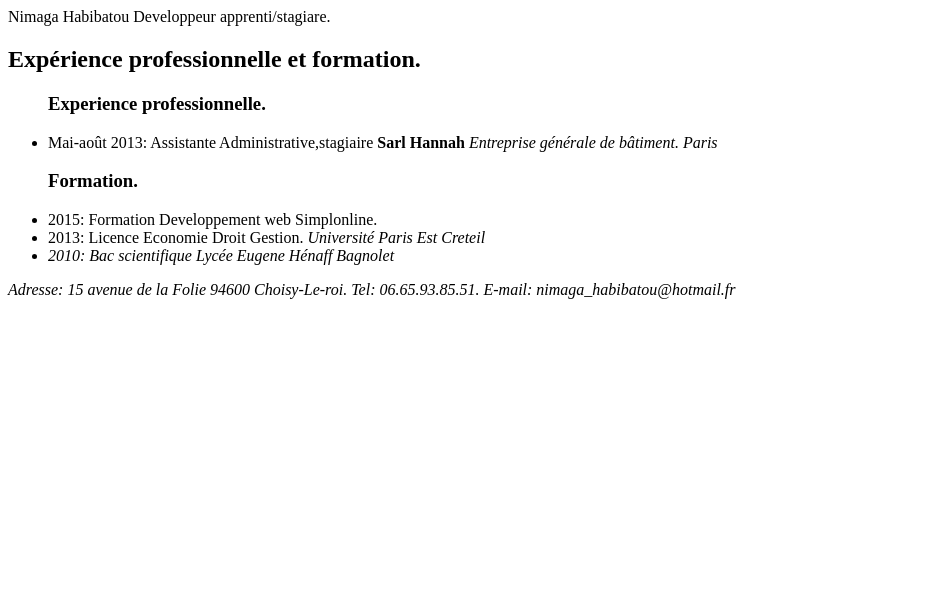
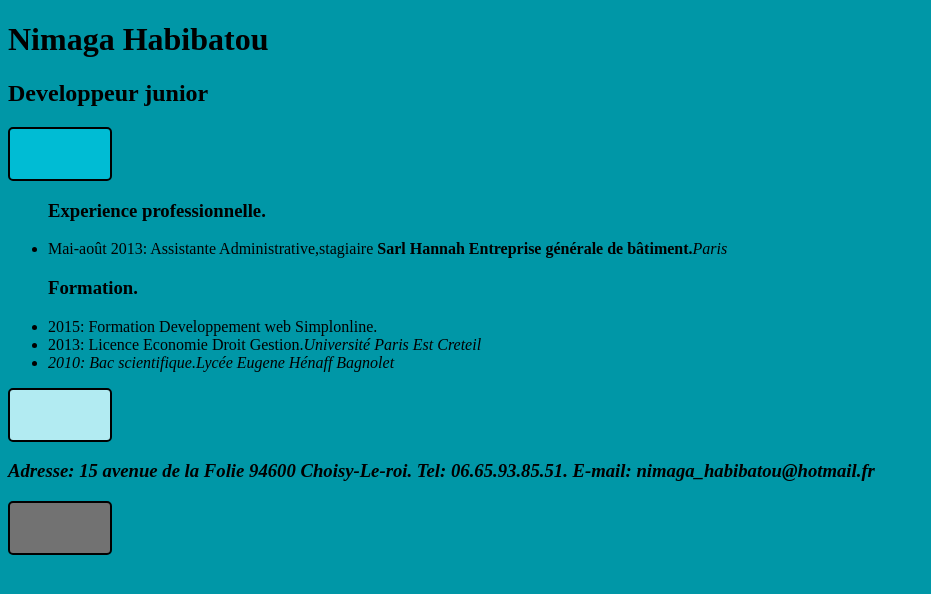
Before and after one commit to Habiba25/Semaine-3, a plain HTML site: page index.html in a window 1280 px wide. Shown: the whole page, without its empty margins (0-931 px from the left). Drawn offline with Linux system fonts and the light colour scheme.

Commit message:
ajout text html

```diff
--- a/index.html
+++ b/index.html
@@ -1,34 +1,48 @@
 <!Doctype html>
 
   <html>
+
      <head>
          <title> HABIBATOU CV </title>
+         <link rel="stylesheet" href="style.css" type="text/css" />
      </head>
+
        <body>
 
-       <header>Nimaga Habibatou Developpeur apprenti/stagiare.</header>
+          <header>
+                <h1>Nimaga Habibatou</h1>
+                <h2>Developpeur junior</h2>
+                <div id="header"></div>
+          </header>
 
           <main>
+             <ul>
+                <h3>Experience professionnelle.</h3>
 
-         <h2>Expérience professionnelle et formation.</h2>
+                <li>Mai-août 2013: Assistante Administrative,stagiaire <strong> Sarl Hannah Entreprise générale de bâtiment.</strong><em>Paris</em> </li>
+             </ul>
 
-         <ul><h3>Experience professionnelle.</h3>
+             <ul>
+               <h3>Formation.</h3>
 
-            <li>Mai-août 2013: Assistante Administrative,stagiaire <strong> Sarl Hannah </strong>
-                <em>Entreprise générale de bâtiment. Paris</em> </li>
+               <li>2015: Formation Developpement web Simplonline.</li>
+               <li>2013: Licence Economie Droit Gestion.<em>Université Paris Est Creteil<em> </li>
+               <li>2010: Bac scientifique.<em>Lycée Eugene Hénaff Bagnolet</em></li>
 
            </ul>
 
-         <ul><h3>Formation.</h3>
 
-            <li>2015: Formation Developpement web Simplonline.</li>
-            <li>2013: Licence Economie Droit Gestion.
-              <em>Université Paris Est Creteil<em> </li>
-            <li>2010: Bac scientifique
-              <em>Lycée Eugene Hénaff Bagnolet</em></li>
-
-          </ul>
+		   <div id="main"></div>
 
        </main>
 
-      <footer>Adresse: 15 avenue de la Folie 94600 Choisy-Le-roi. Tel: 06.65.93.85.51. E-mail: nimaga_habibatou@hotmail.fr</footer>
+       <footer>
+              <h3>Adresse: 15 avenue de la Folie 94600 Choisy-Le-roi. Tel: 06.65.93.85.51. E-mail: nimaga_habibatou@hotmail.fr</h3>
+              <div id="footer"></div>
+       </footer>
+
+      </body>
+
+
+
+  </html>
```
Lines whose indentation alone changed are shown as unchanged.
